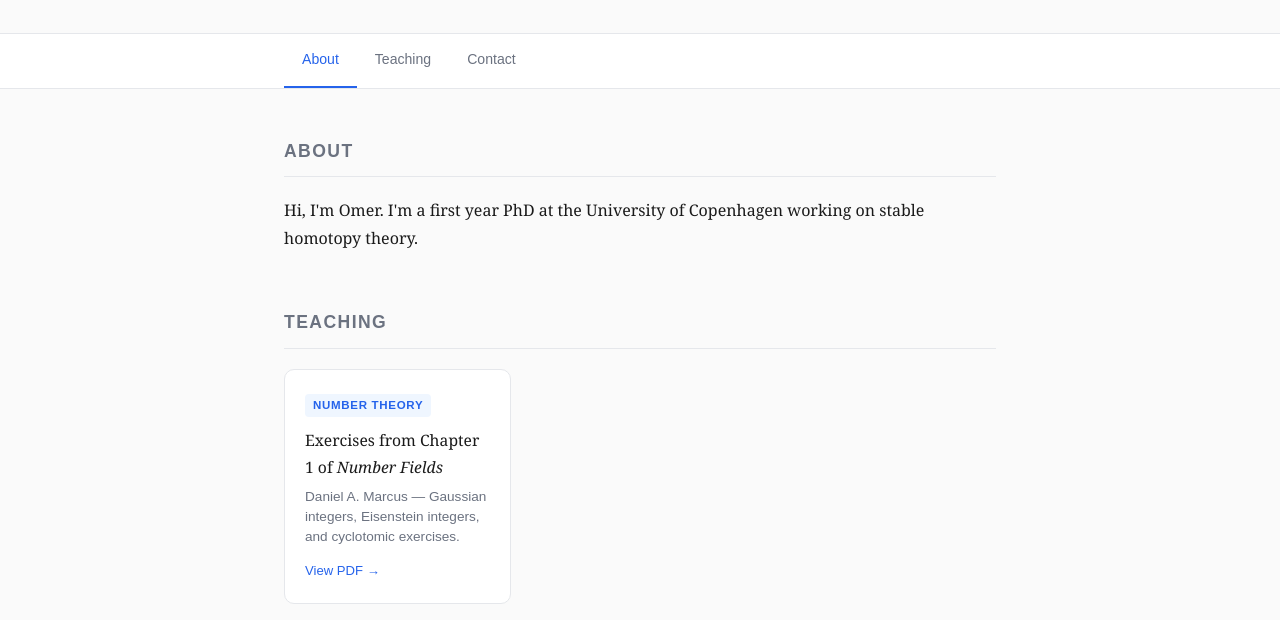
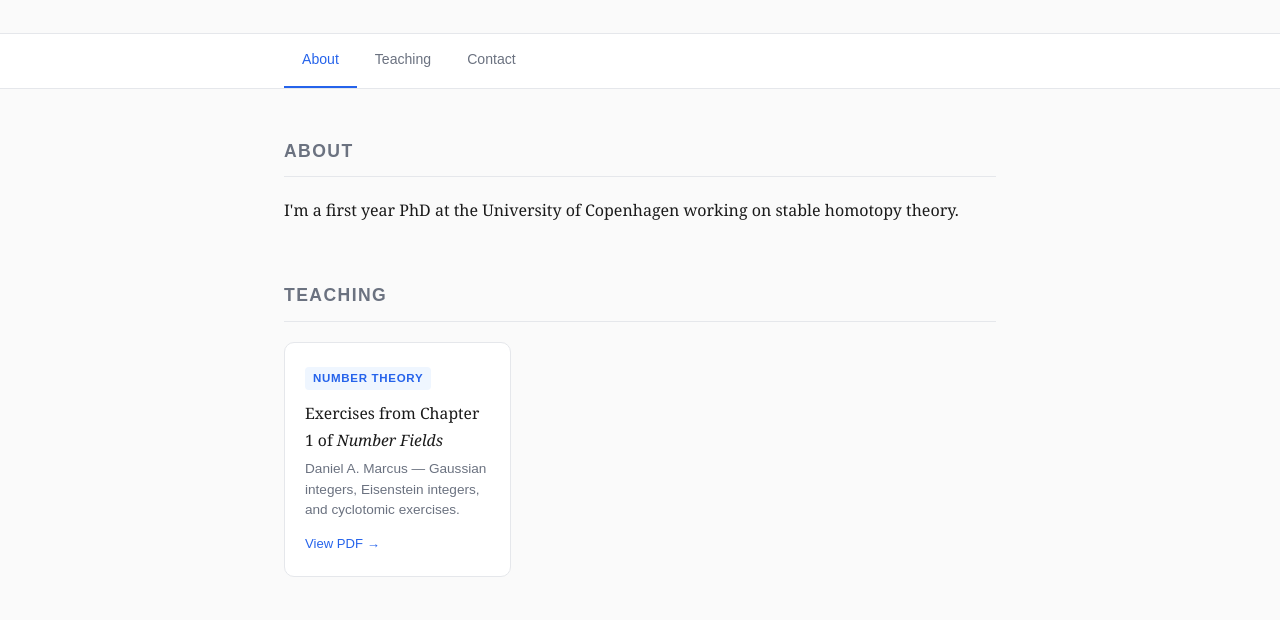
Before and after one commit to omerbojan/omerbojan.github.io, a plain HTML site: page index.html in a window 1280 px wide. Shown: the part 180-800 px from the top of the page. Drawn offline with Linux system fonts and the light colour scheme.

Commit message:
removed hi

```diff
--- a/index.html
+++ b/index.html
@@ -281,7 +281,7 @@
     <section id="about">
       <h2>About</h2>
       <div class="about-text">
-        <p>Hi, I'm Omer. I'm a first year PhD at the University of Copenhagen working on stable homotopy theory.</p>
+        <p>I'm a first year PhD at the University of Copenhagen working on stable homotopy theory.</p>
       </div>
     </section>
 
```
